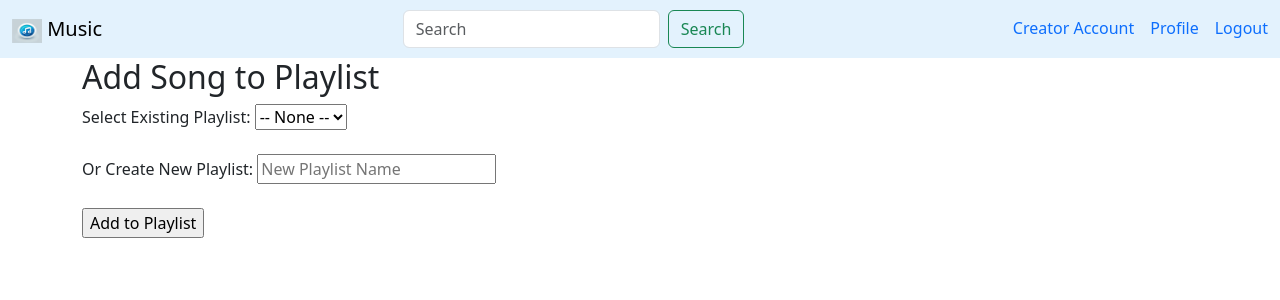
After one commit to SatyamDevX/flask-music-app, a Flask app: page /song/add_song_to_playlist/1 in a window 1280 px wide. The commit adds this page. Shown: the top 300 px of the page. Run offline with Flask 3, Linux system fonts and the light colour scheme; data that the repository does not hold is empty.

Commit message:
user dashboard html is updated to show user playlist-song, add song to playlist feature is added

```diff
--- a/music/song.py
+++ b/music/song.py
@@ -1,4 +1,4 @@
-from flask import Blueprint, render_template, request, current_app, redirect
+from flask import Blueprint, render_template, request, current_app, redirect, url_for
 
 from werkzeug.utils import secure_filename
 from werkzeug.exceptions import RequestEntityTooLarge
@@ -8,7 +8,7 @@ from flask_security import current_user
 import os
 
 
-from music.models import db, Song
+from music.models import db, Song, Playlist, PlaylistSong
 
 
 song_bp = Blueprint('song', __name__, url_prefix='/song')
@@ -74,3 +74,45 @@ def play_song(song_id):
    song=Song.query.get(song_id)
    print(song)
    return render_template("song_play.html",s=song)
+
+
+@song_bp.route('/add_song_to_playlist/<int:song_id>', methods=['GET'])
+# @login_required
+def show_add_to_playlist_form(song_id):
+
+   playlists = Playlist.query.filter_by(user_id=2).all()
+   return render_template('add_song_playlist.html', playlists=playlists, song_id=song_id)
+
+
+@song_bp.route('/add_song_to_playlist', methods=['POST'])
+# @login_required
+def add_song_to_playlist():
+    song_id = request.form.get('song_id')
+    playlist_id = request.form.get('playlist_id')
+    new_name = request.form.get('new_playlist_name')
+
+    song = Song.query.get(song_id)
+    if not song:
+        return "Song not found", 404
+
+    # Create new playlist if needed
+    if not playlist_id and new_name:
+        new_playlist = Playlist(name=new_name, user_id=2)
+        db.session.add(new_playlist)
+        db.session.commit()
+        playlist_id = new_playlist.id
+
+    if not playlist_id:
+        return "No playlist selected or created", 400
+
+    # Check for duplicate
+    exists = PlaylistSong.query.filter_by(playlist_id=playlist_id, song_id=song_id).first()
+    if exists:
+        return "Song already in playlist", 409
+
+    # Add song to playlist
+    new_link = PlaylistSong(playlist_id=playlist_id, song_id=song_id)
+    db.session.add(new_link)
+    db.session.commit()
+
+    return redirect(url_for('song.show_add_to_playlist_form', song_id=song_id))
--- /dev/null
+++ b/music/templates/add_song_playlist.html
@@ -0,0 +1,26 @@
+{% extends "base.html" %}
+
+{% block title %}Add Song to Playlist{% endblock %}
+
+{% block content %}
+
+<h2>Add Song to Playlist</h2>
+<form action="{{ url_for('song.add_song_to_playlist') }}" method="post">
+   <!-- Hidden field with the song ID -->
+   <input type="hidden" name="song_id" value="{{ song_id }}">
+
+   <label>Select Existing Playlist:</label>
+   <select name="playlist_id">
+         <option value="">-- None --</option>
+         {% for playlist in playlists %}
+            <option value="{{ playlist.id }}">{{ playlist.name }}</option>
+         {% endfor %}
+   </select><br><br>
+
+   <label>Or Create New Playlist:</label>
+   <input type="text" name="new_playlist_name" placeholder="New Playlist Name"><br><br>
+
+   <input type="submit" value="Add to Playlist">
+</form>
+
+{% endblock %}
```
Also changed, not shown: music/templates/user_dashboard.html (+24 -0 lines), music/user.py (+7 -2 lines).
